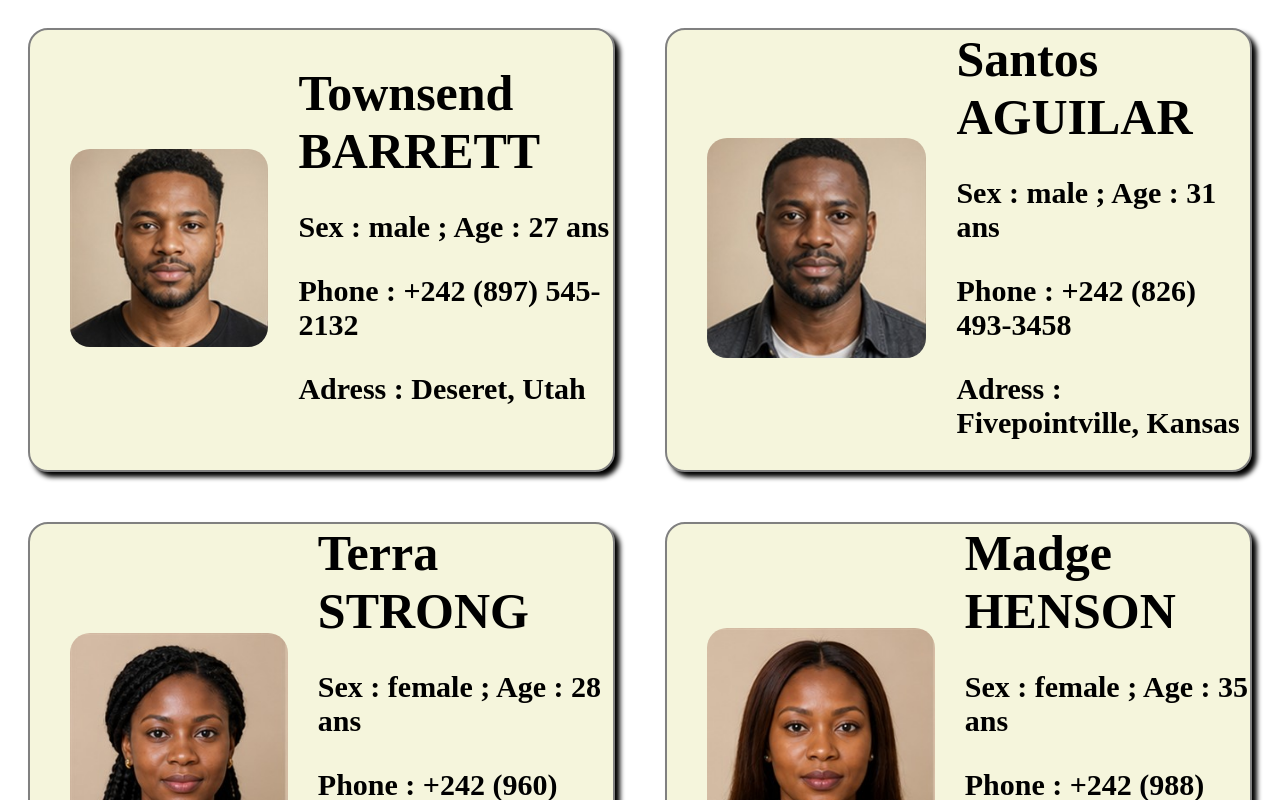
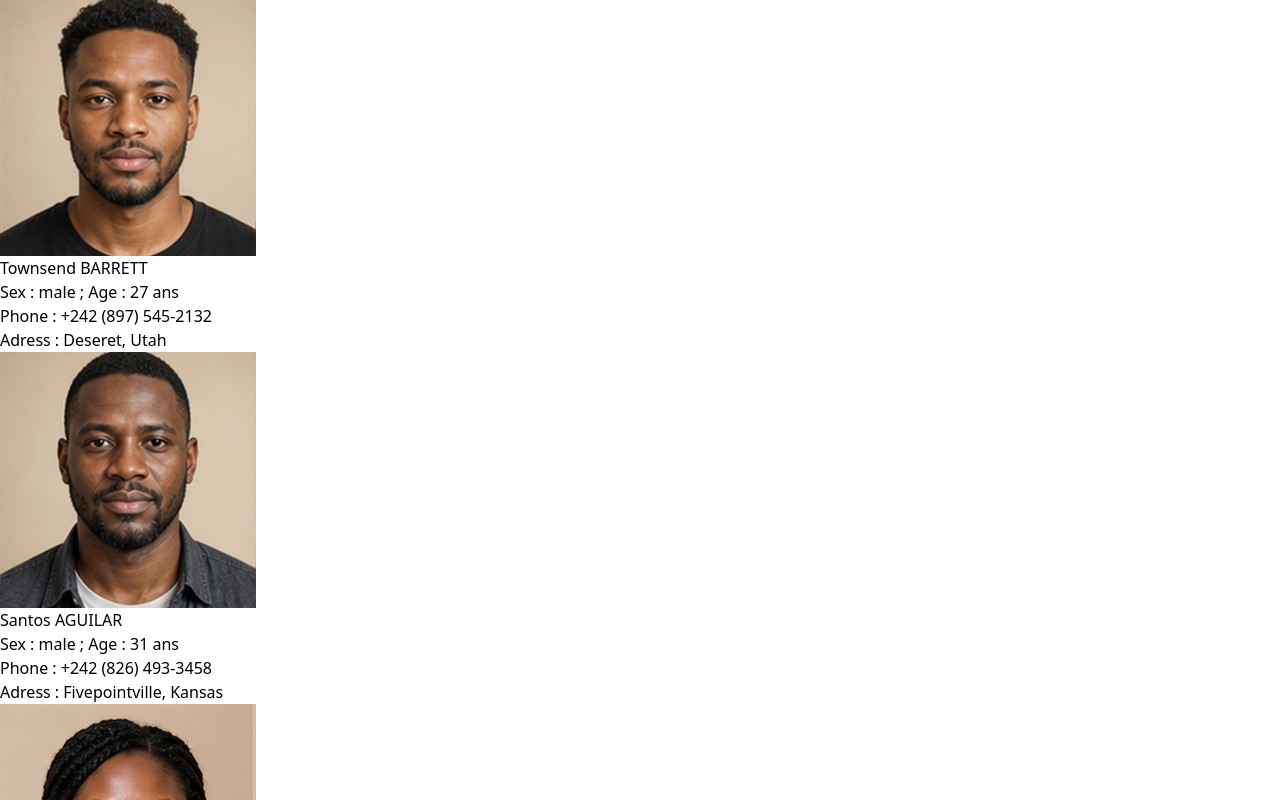
Before and after one commit to innov2011/gestion-utilisateurs, a React (Vite) app: page / in a window 1280 px wide. Shown: the top 800 px of the page. Built offline with nearby package versions, Linux system fonts and the light colour scheme.

Commit message:
Installations de Tailwind

```diff
--- a/package.json
+++ b/package.json
@@ -19,10 +19,13 @@
     "@types/react": "^19.2.17",
     "@types/react-dom": "^19.2.3",
     "@vitejs/plugin-react": "^6.0.4",
+    "autoprefixer": "^10.5.5",
     "eslint": "^10.8.0",
     "eslint-plugin-react-hooks": "^7.1.1",
     "eslint-plugin-react-refresh": "^0.5.3",
     "globals": "^17.7.0",
+    "postcss": "^8.5.28",
+    "tailwindcss": "^3.4.19",
     "typescript": "~6.0.2",
     "typescript-eslint": "^8.65.0",
     "vite": "^8.2.0"
--- a/src/index.css
+++ b/src/index.css
@@ -1,55 +1,3 @@
-.cards {
-  border: solid 2px gray;
-  background-color: beige;
-  margin: 20px;
-  box-shadow: 5px 5px 5px;
-  border-radius: 20px;
-  padding-left: 20px;
-  display: flex;
-  align-items: center;
-}
-
-img {
-  margin: 20px;
-  width: 100%;
-  height: 100%;
-  border-radius: 20px;
-}
-
-.info{
-  margin-left: 50px;
-}
-
-.nomPrenom {
-  font-size: 50px;
-  font-weight: bold;
-  margin: 0px;
-}
-.autre {
-  font-size: 30px;
-  font-weight: bold;
-  font-family: "Times New Roman", Times, serif;
-}
-
-.grid {
-  display: grid;
-  gap: 10px;
-  grid-template-columns: repeat(2, 1fr);
-}
-
-.container {
-  width: 1000px;
-  display: flex;
-  align-items: center;
-  justify-content: center;
-  background-color: rgb(148, 140, 132);
-}
-/*
-.divDonnees{
-  width: 1000px;
-  display: flex;
-  flex-direction: column;
-  justify-content: center;
-  align-items: center;
-}
-*/
+@tailwind base;
+@tailwind components;
+@tailwind utilities;
--- a/src/pages/LesDonnees.tsx
+++ b/src/pages/LesDonnees.tsx
@@ -20,7 +20,7 @@
 function Donnees(params: Params) {
   const donnees = params.donnees;
   return (
-    <section className="grid ">
+    <section className="">
       {" "}
       {donnees.map(
         ({
--- /dev/null
+++ b/tailwind.config.js
@@ -0,0 +1,8 @@
+/** @type {import('tailwindcss').Config} */
+module.exports = {
+  content: ["./src/**/*.{html,js}"],
+  theme: {
+    extend: {},
+  },
+  plugins: [],
+}
```
Also changed, not shown: 1 other file (tests, documents, lock files or other folders).
